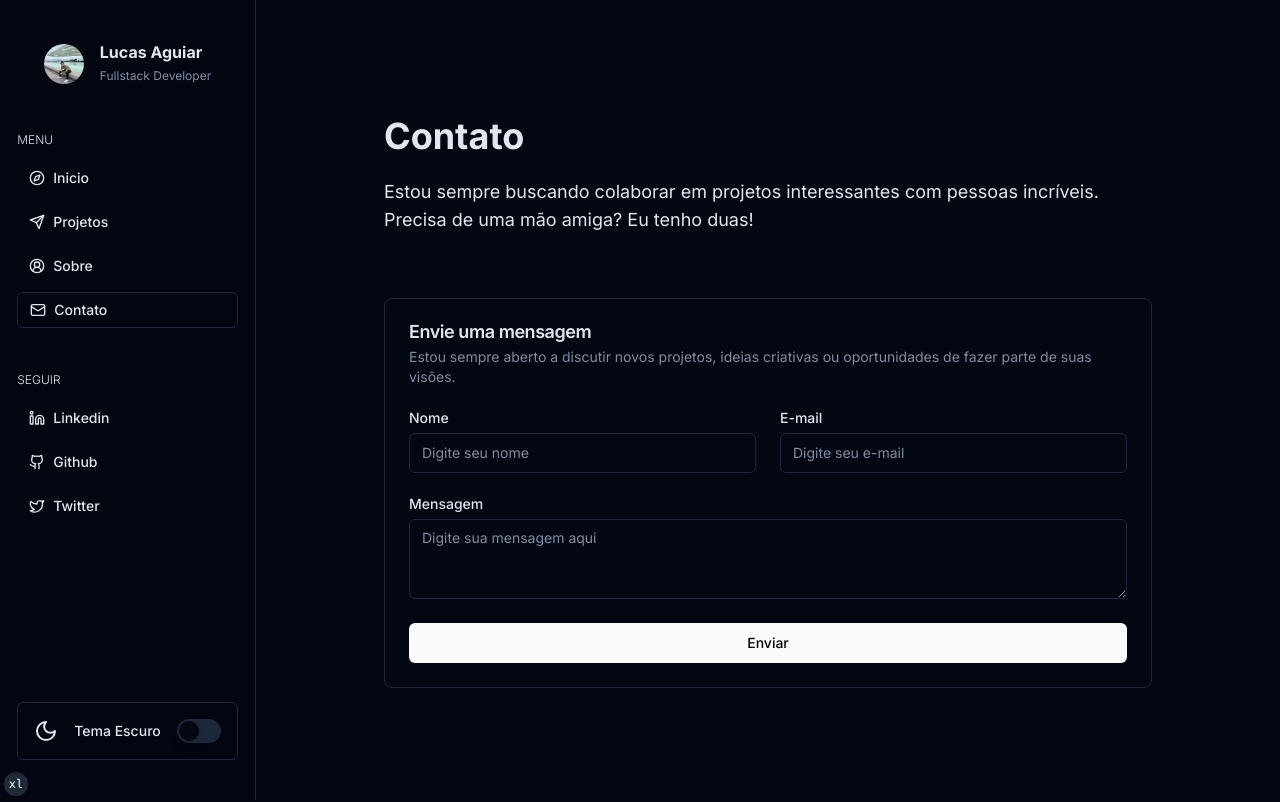
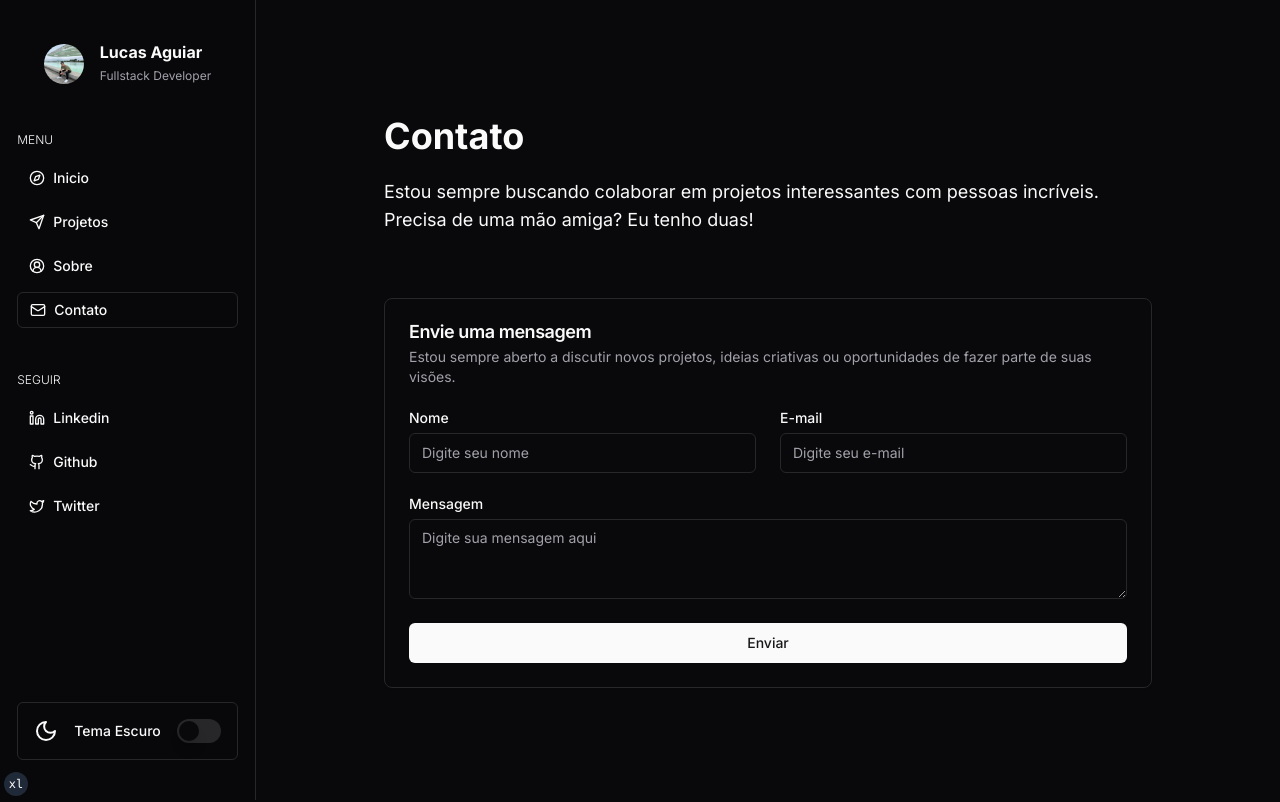
Before and after one commit to LucasAguiarr/me, a Next.js app: page /contact in a window 1280 px wide. Shown: the top 802 px of the page. Built offline with nearby package versions, Linux system fonts and the light colour scheme; what prettier would draw is missing.

Commit message:
fix: change global theme to zinc

```diff
--- a/src/app/globals.css
+++ b/src/app/globals.css
@@ -5,68 +5,66 @@
 @layer base {
   :root {
     --background: 0 0% 100%;
-    --foreground: 222.2 47.4% 11.2%;
+    --foreground: 240 10% 3.9%;
 
-    --muted: 210 40% 96.1%;
-    --muted-foreground: 215.4 16.3% 46.9%;
+    --muted: 240 4.8% 95.9%;
+    --muted-foreground: 240 3.8% 46.1%;
 
     --popover: 0 0% 100%;
-    --popover-foreground: 222.2 47.4% 11.2%;
-
-    --border: 214.3 31.8% 91.4%;
-    --input: 214.3 31.8% 91.4%;
+    --popover-foreground: 240 10% 3.9%;
 
     --card: 0 0% 100%;
-    --card-foreground: 222.2 47.4% 11.2%;
+    --card-foreground: 240 10% 3.9%;
 
-    --primary: 222.2 47.4% 11.2%;
-    --primary-foreground: 210 40% 98%;
+    --border: 240 5.9% 90%;
+    --input: 240 5.9% 90%;
 
-    --secondary: 210 40% 96.1%;
-    --secondary-foreground: 222.2 47.4% 11.2%;
+    --primary: 240 5.9% 10%;
+    --primary-foreground: 0 0% 98%;
 
-    --accent: 210 40% 96.1%;
-    --accent-foreground: 222.2 47.4% 11.2%;
+    --secondary: 240 4.8% 95.9%;
+    --secondary-foreground: 240 5.9% 10%;
 
-    --destructive: 0 100% 50%;
-    --destructive-foreground: 210 40% 98%;
+    --accent: 240 4.8% 95.9%;
+    --accent-foreground: 240 5.9% 10%;
 
-    --ring: 215 20.2% 65.1%;
+    --destructive: 0 84.2% 60.2%;
+    --destructive-foreground: 0 0% 98%;
+
+    --ring: 240 5% 64.9%;
 
     --radius: 0.5rem;
   }
 
   .dark {
-    --background: 224 71% 4%;
-    --foreground: 213 31% 91%;
+    --background: 240 10% 3.9%;
+    --foreground: 0 0% 98%;
 
-    --muted: 223 47% 11%;
-    --muted-foreground: 215.4 16.3% 56.9%;
+    --muted: 240 3.7% 15.9%;
+    --muted-foreground: 240 5% 64.9%;
 
-    --accent: 216 34% 17%;
-    --accent-foreground: 210 40% 98%;
+    --popover: 240 10% 3.9%;
+    --popover-foreground: 0 0% 98%;
 
-    --popover: 224 71% 4%;
-    --popover-foreground: 215 20.2% 65.1%;
+    --card: 240 10% 3.9%;
+    --card-foreground: 0 0% 98%;
 
-    --border: 216 34% 17%;
-    --input: 216 34% 17%;
+    --border: 240 3.7% 15.9%;
+    --input: 240 3.7% 15.9%;
 
-    --card: 224 71% 4%;
-    --card-foreground: 213 31% 91%;
+    --primary: 0 0% 98%;
+    --primary-foreground: 240 5.9% 10%;
 
-    --primary: 210 40% 98%;
-    --primary-foreground: 222.2 47.4% 1.2%;
+    --secondary: 240 3.7% 15.9%;
+    --secondary-foreground: 0 0% 98%;
 
-    --secondary: 222.2 47.4% 11.2%;
-    --secondary-foreground: 210 40% 98%;
+    --accent: 240 3.7% 15.9%;
+    --accent-foreground: 0 0% 98%;
 
-    --destructive: 0 63% 31%;
-    --destructive-foreground: 210 40% 98%;
+    --destructive: 0 62.8% 30.6%;
+    --destructive-foreground: 0 85.7% 97.3%;
 
-    --ring: 216 34% 17%;
-
-    --radius: 0.5rem;
+    --ring: 240 3.7% 15.9%;
   }
 }
 
@@ -76,24 +74,5 @@
   }
   body {
     @apply bg-background text-foreground;
-    font-feature-settings: 'rlig' 1, 'calt' 1;
   }
 }
-
-@layer utilities {
-  .step {
-    counter-increment: step;
-  }
-
-  .step:before {
-    @apply absolute inline-flex h-8 w-8 items-center justify-center rounded-full bg-muted text-center -indent-px text-base font-medium;
-    @apply ml-[-41px];
-    content: counter(step);
-  }
-}
-
-@media (max-width: 640px) {
-  .container {
-    @apply px-4;
-  }
-}
```
